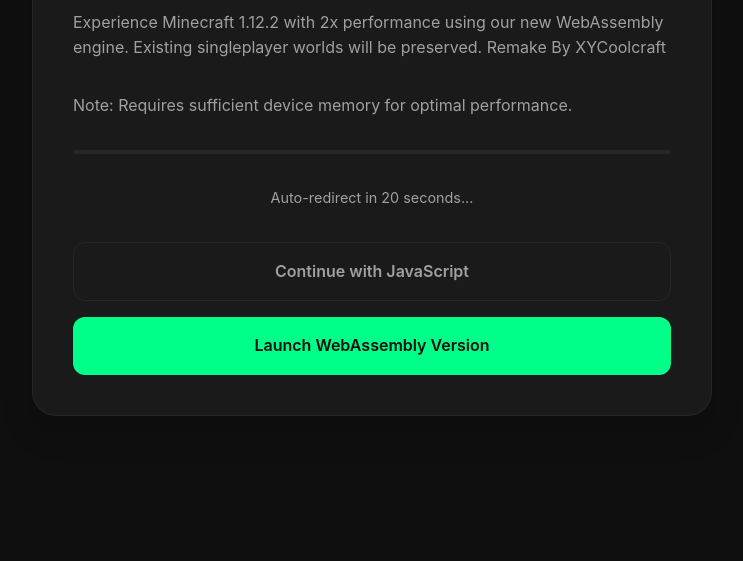
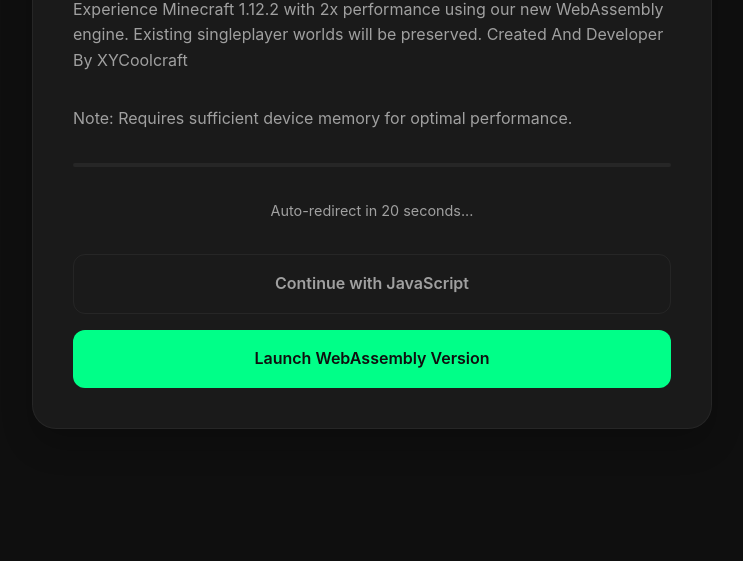
Before and after one commit to Xayztech/minecraft122, a plain HTML site: page ori/index.html in a window 1280 px wide. Shown: the part 239-800 px from the top of the page, without its empty margins (268-1011 px from the left). Drawn offline with Linux system fonts and the light colour scheme.

Commit message:
Update index.html

```diff
--- a/ori/index.html
+++ b/ori/index.html
@@ -213,7 +213,7 @@
 <body>
     <div class="container">
         <h1>🚀 WebAssembly GC Enabled</h1>
-        <p>Experience Minecraft 1.12.2 with 2x performance using our new WebAssembly engine. Existing singleplayer worlds will be preserved. Remake By XYCoolcraft</p>
+        <p>Experience Minecraft 1.12.2 with 2x performance using our new WebAssembly engine. Existing singleplayer worlds will be preserved. Created And Developer By XYCoolcraft</p>
         <p class="text-secondary">Note: Requires sufficient device memory for optimal performance.</p>
 
         <div class="progress">
```
